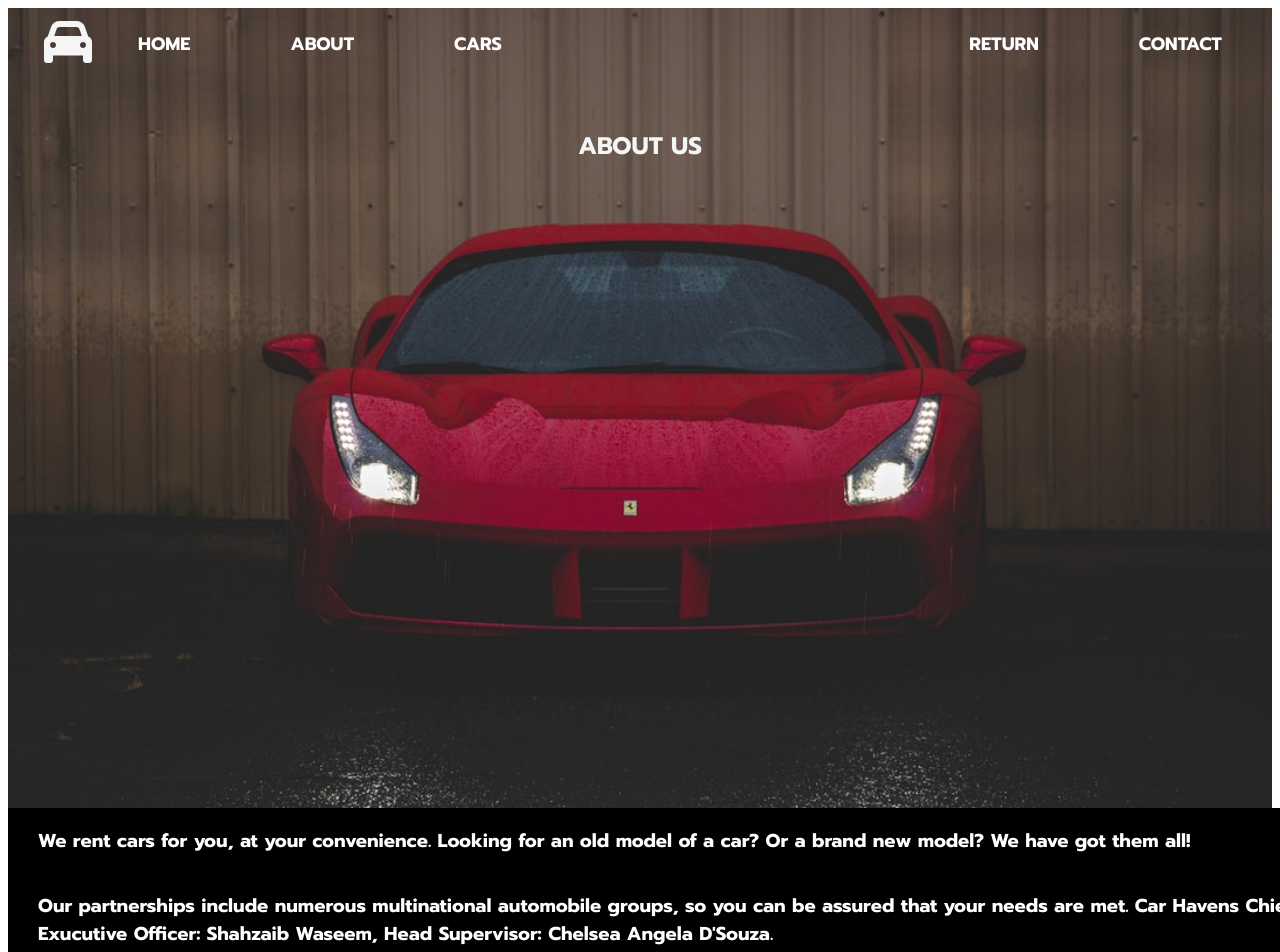
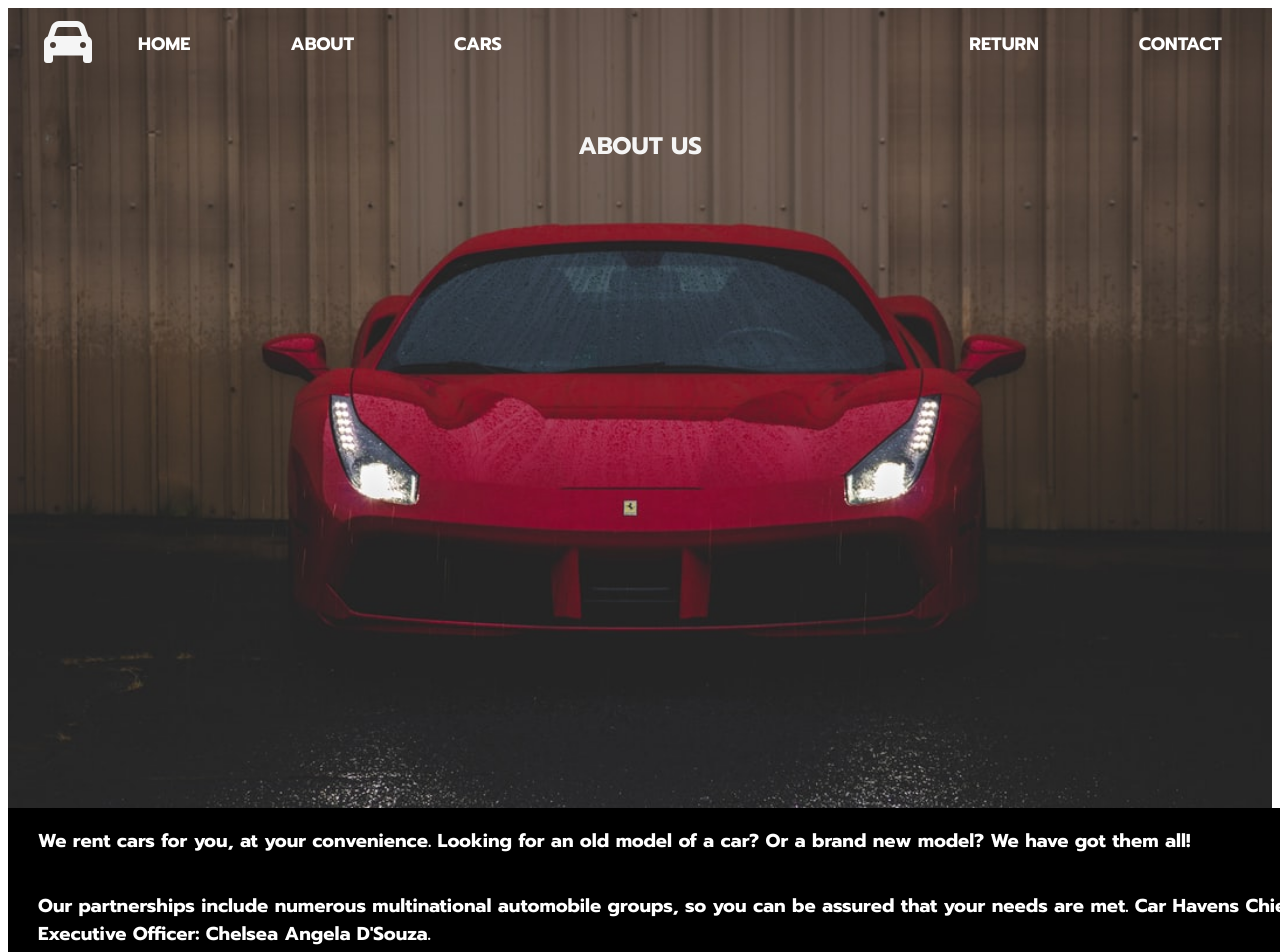
Before and after one commit to cdsouza2701/car-rental-web-app, a plain HTML site: page aboutus.html in a window 1280 px wide. Shown: the top 952 px of the page. Drawn offline with Linux system fonts and the light colour scheme; a web font is replaced by a local one.

Commit message:
Fix About Us content and CEO name
Corrected the title and CEO name in the About Us section.

```diff
--- a/aboutus.html
+++ b/aboutus.html
@@ -43,7 +43,7 @@
             </h3>
             <h3>
                 Our partnerships include numerous multinational automobile groups, so you can be assured that your needs are met.
-                Car Havens Chief Exucutive Officer: Shahzaib Waseem, Head Supervisor: Chelsea Angela D'Souza.
+                Car Havens Chief Executive Officer: Chelsea Angela D'Souza.
             </h3>
         </div>
         <script src="https://kit.fontawesome.com/42026f0df6.js" crossorigin="anonymous"></script>
```
